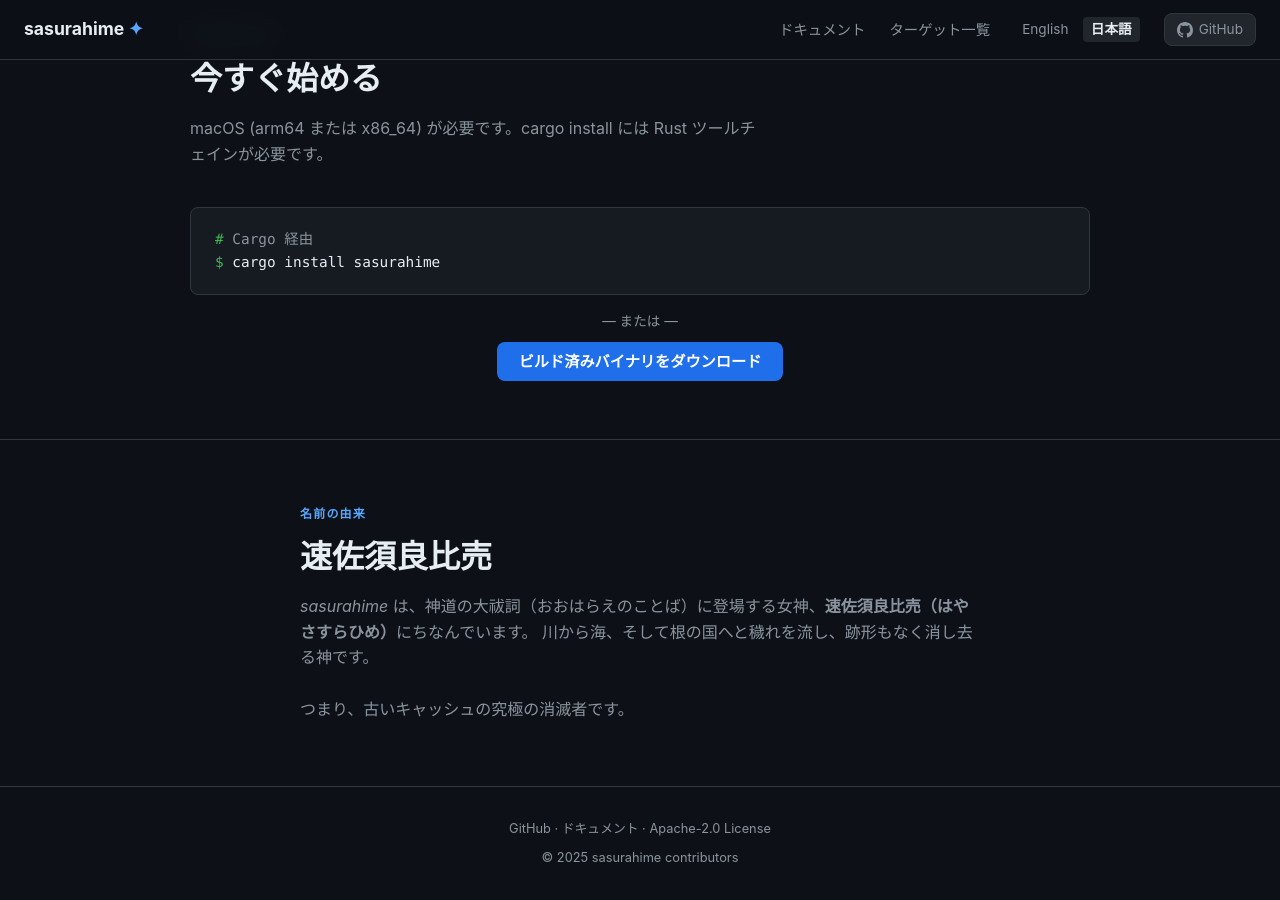
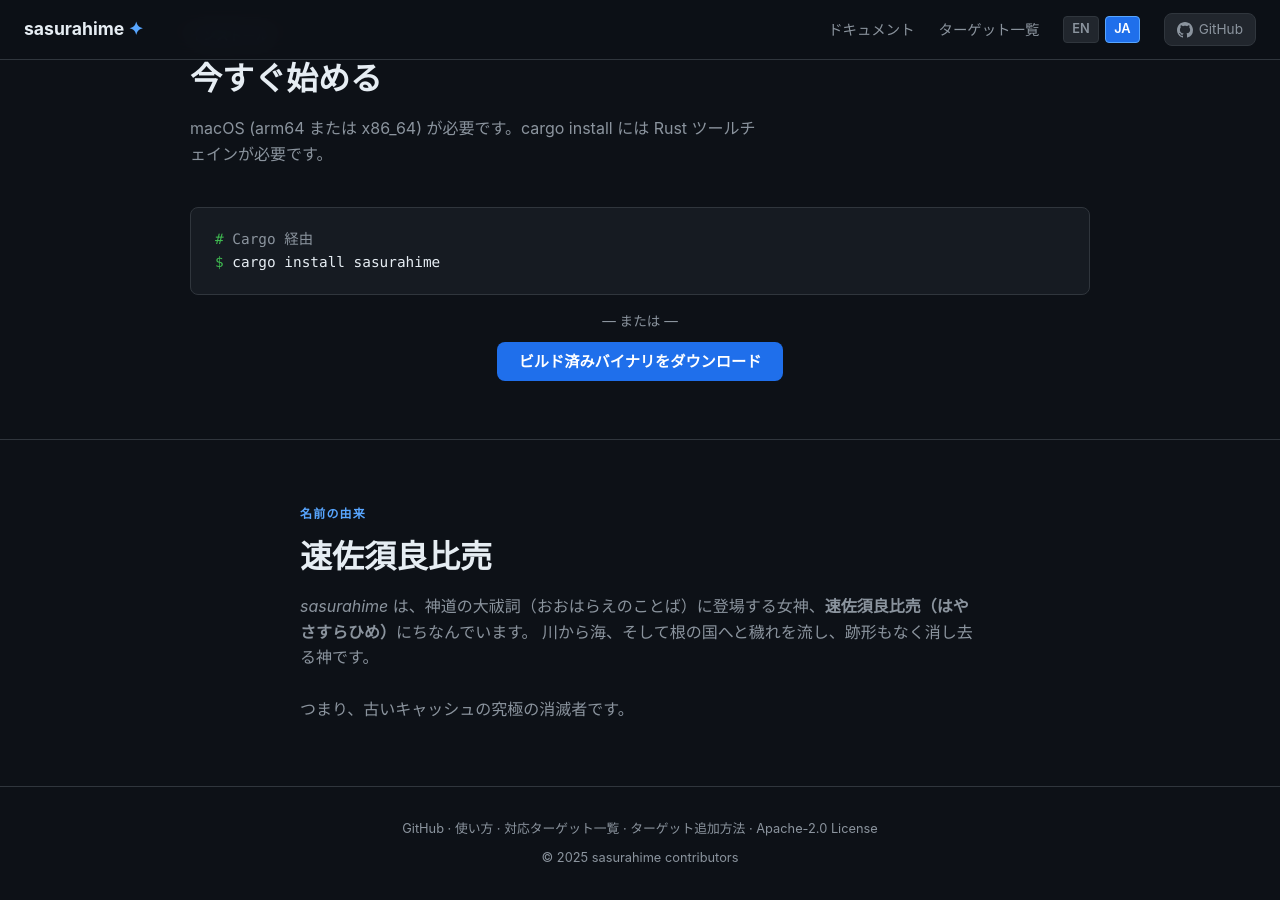
Before and after one commit to armaniacs/sasurahime, a Jekyll site: the page built from docs/ja/index.html, in a window 1280 px wide and 900 px high, scrolled down 2667 px. Built offline with Jekyll 4.4.1, drawn with Linux system fonts in a browser that asks for light colours.

Commit message:
docs: unify lang switcher and expand footer links on JA landing page

```diff
--- a/docs/ja/index.html
+++ b/docs/ja/index.html
@@ -22,8 +22,8 @@
     <a href="../HOWTO-USE">ドキュメント</a>
     <a href="../SUPPORTED">ターゲット一覧</a>
     <div class="lang-switch">
-      <a href="../">English</a>
-      <span class="active">日本語</span>
+      <a class="lang-btn" href="../">EN</a>
+      <span class="lang-btn active">JA</span>
     </div>
     <a class="nav-gh" href="https://github.com/armaniacs/sasurahime" target="_blank" rel="noopener">
       <svg height="16" width="16" viewBox="0 0 16 16" fill="currentColor"><path d="M8 0C3.58 0 0 3.58 0 8c0 3.54 2.29 6.53 5.47 7.59.4.07.55-.17.55-.38 0-.19-.01-.82-.01-1.49-2.01.37-2.53-.49-2.69-.94-.09-.23-.48-.94-.82-1.13-.28-.15-.68-.52-.01-.53.63-.01 1.08.58 1.23.82.72 1.21 1.87.87 2.33.66.07-.52.28-.87.51-1.07-1.78-.2-3.64-.89-3.64-3.95 0-.87.31-1.59.82-2.15-.08-.2-.36-1.02.08-2.12 0 0 .67-.21 2.2.82.64-.18 1.32-.27 2-.27.68 0 1.36.09 2 .27 1.53-1.04 2.2-.82 2.2-.82.44 1.1.16 1.92.08 2.12.51.56.82 1.27.82 2.15 0 3.07-1.87 3.75-3.65 3.95.29.25.54.73.54 1.48 0 1.07-.01 1.93-.01 2.2 0 .21.15.46.55.38A8.013 8.013 0 0016 8c0-4.42-3.58-8-8-8z"/></svg>
@@ -198,7 +198,9 @@
 <footer>
   <p>
     <a href="https://github.com/armaniacs/sasurahime" target="_blank" rel="noopener">GitHub</a> ·
-    <a href="../HOWTO-USE">ドキュメント</a> ·
+    <a href="../HOWTO-USE">使い方</a> ·
+    <a href="../SUPPORTED">対応ターゲット一覧</a> ·
+    <a href="../HOWTO-ADD-target">ターゲット追加方法</a> ·
     Apache-2.0 License
   </p>
   <p style="margin-top:0.5rem">© 2025 sasurahime contributors</p>
```
